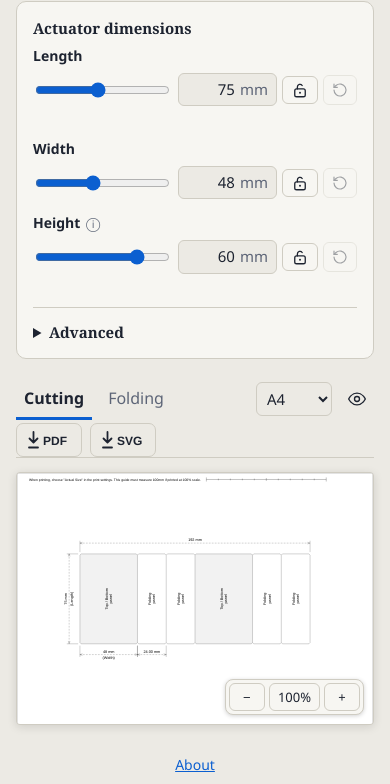
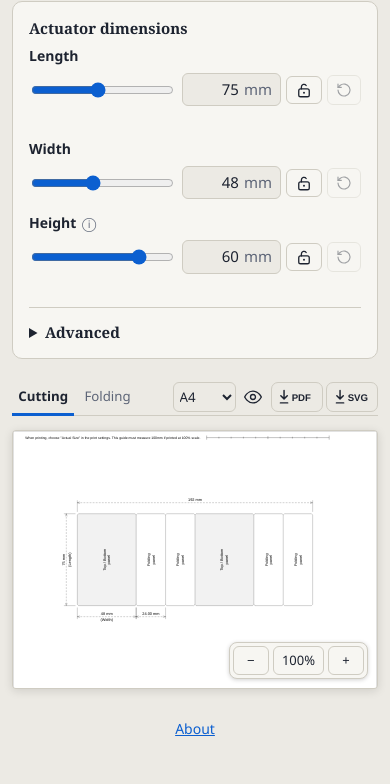
Before and after one commit to shtarbanov/origami-box-actuator, a plain HTML site: page index.html in a window 390 px wide. Shown: the part 61-845 px from the top of the page. Drawn offline with nearby package versions, Linux system fonts and the light colour scheme.

Commit message:
Update index.html

```diff
--- a/index.html
+++ b/index.html
@@ -49,7 +49,6 @@ details.grp[open] summary{margin-bottom:8px}
 .derived b{font-variant-numeric:tabular-nums}
 .tabs{display:flex;gap:4px 8px;margin-bottom:14px;flex-wrap:wrap;align-items:center;border-bottom:1px solid var(--line)}
 .tab{border:0;border-bottom:3px solid transparent;margin-bottom:-1px;background:transparent;color:var(--mute);padding:10px 16px 9px;font:inherit;font-size:16px;cursor:pointer}
-@media(max-width:820px){.tab{padding:8px 8px 7px}}
 .tab:hover{color:var(--ink)}
 .tab[aria-selected=true]{color:var(--ink);font-weight:600;border-bottom-color:var(--acc)}
 .sp{flex:1}
@@ -92,6 +91,18 @@ dialog.about::backdrop{background:rgba(0,0,0,.45)}
 .ab-b a{color:var(--acc)}
 #msg{min-height:20px;margin-top:10px;font-size:13.5px;color:var(--mute)}
 #msg.bad{color:var(--warn)}
+/* Mobile: keep tabs and controls on one row; everything scales with the screen width */
+@media(max-width:820px){
+ .wrap{padding-left:12px;padding-right:12px}
+ .tabs{flex-wrap:nowrap;column-gap:clamp(2px,1vw,8px)}
+ .tabs>*{flex:none;white-space:nowrap}
+ .tabs>.sp{flex:1 1 0;min-width:0}
+ .tabs>select{flex:0 1 auto;min-width:0;padding:4px 2px;font-size:clamp(12.5px,3.4vw,15px)}
+ .tab{padding:8px clamp(3px,1.6vw,10px) 7px;font-size:clamp(12.5px,3.4vw,16px)}
+ .eye{padding:6px clamp(3px,1vw,7px)}
+ .btn.ic{padding:5px clamp(4px,1.6vw,9px)}
+ .btn.ic svg{width:clamp(34px,9.5vw,46px);height:auto}
+}
 </style>
 </head>
 <body>
```
